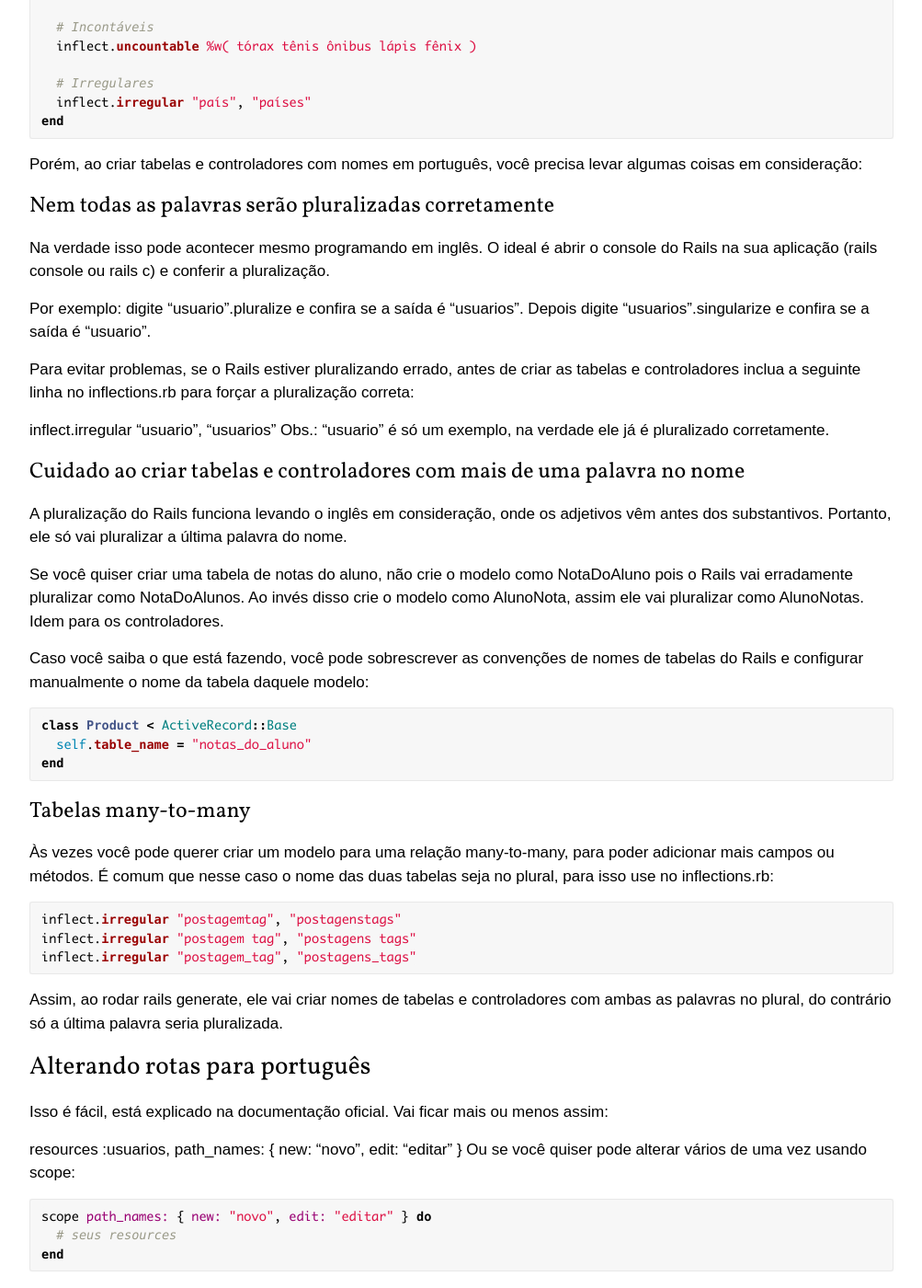
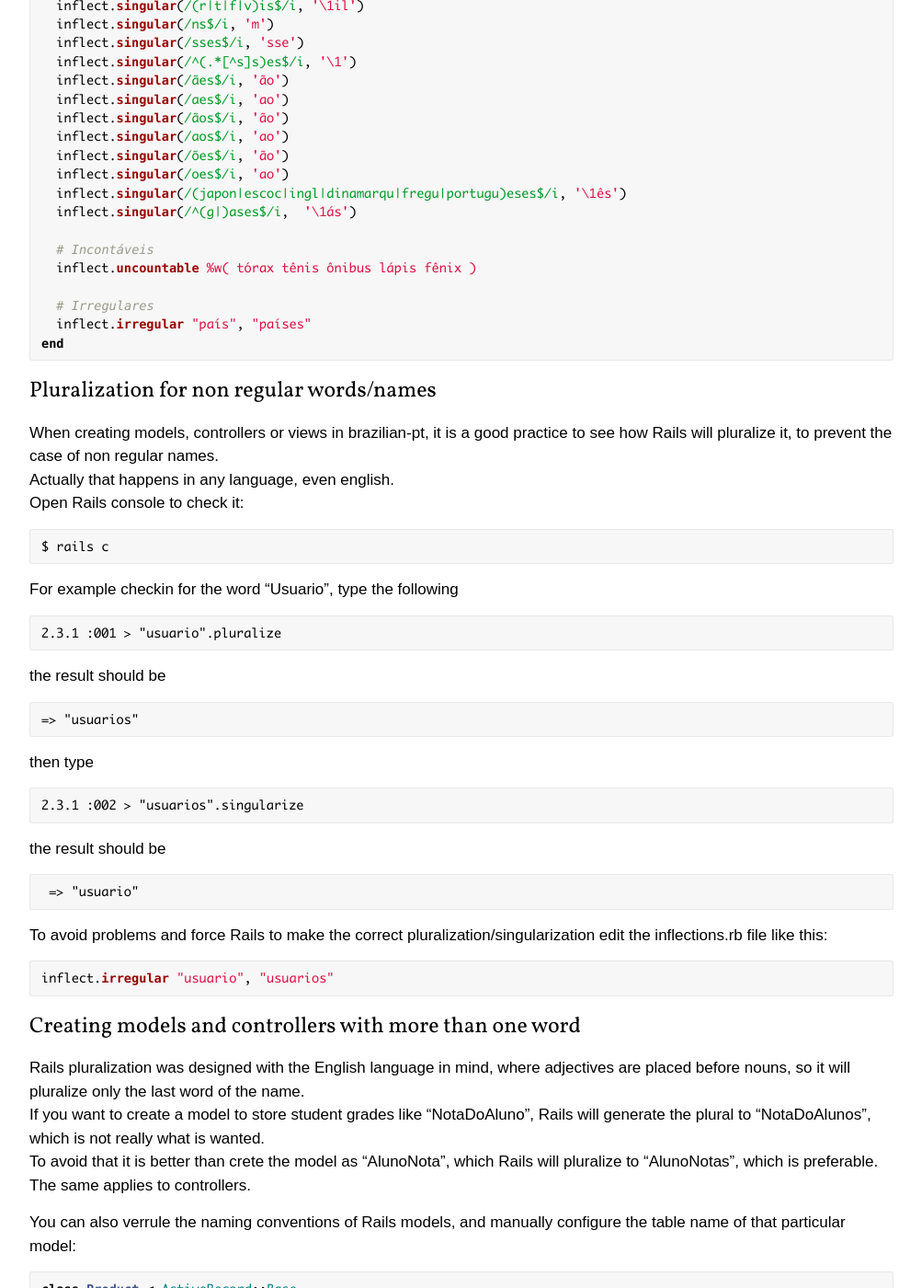
Before and after one commit to MarceloFossRJ/MarceloFossRJ.github.io, a Jekyll site: the page built from _posts/2018-07-12-rails-pt-br.md, in a window 1280 px wide and 1400 px high, scrolled down 5188 px. Shown: the whole window at 92% size, without its empty margins (138-1141 px from the left). Built offline with Jekyll 4.4.1, drawn with Linux system fonts in a browser that asks for light colours; some web fonts are replaced; some of the changed text lies outside the part shown.

Commit message:
translate it

````diff
--- a/_posts/2018-07-12-rails-pt-br.md
+++ b/_posts/2018-07-12-rails-pt-br.md
@@ -6,11 +6,18 @@ categories: [article]
 tags: [architecture, rails, ror]
 author: Marcelo Foss
 ---
-https://pt.stackoverflow.com/questions/19512/como-programar-em-português-no-ruby-on-rails
 
-## Mudando a interface para português
+Gostaria de saber como posso programar uma aplicação em Ruby on Rails em português, em vez de inglês.
 
-Crie o arquivo ```config/locales/pt-BR.yml``` e cole lá o seguinte conteúdo:
+Há basicamente três problemas nisso:
+
+Como mudar pra português a interface com o usuário? (Mensagens do erro do ActiveRecord, datas e horas por extenso, etc)
+Como posso fazer a pluralização funcionar em português para eu que possa criar nomes das tabelas e dos controladores em português? (Por exemplo: Usuario em vez de User)
+Como altero as rotas de /edit para /editar e /new para /novo?
+
+## Changing the interface to brazilian-pt
+
+Create the file ```config/locales/pt-BR.yml``` and insert the following:
 
 ```ruby
 pt-BR:
@@ -186,17 +193,20 @@ pt-BR:
         record_invalid: "A validação falhou: %{errors}"
 ```
 
-Depois vá em config/application.rb e adicione o conteúdo abaixo. Isso torna o português do Brasil a linguagem padrão da aplicação.
+## Making brazilian-pt the default language to your application
+Go to ```config/application.rb``` and add the following:
 
+```
+#config/application.rb
 config.i18n.default_locale = :"pt-BR"
 I18n.enforce_available_locales = false
+```
 
+## Changing pluralization to brazilian-pt
 
-## Alterando pluralização para português
+The file ```config/initializers/inflections.rb``` has the responsibility to tell Rails how to pluralize or sigularize names. Add the following:
 
-O arquivo config/initializers/inflections.rb é o responsável em dizer para o Rails como ele deve pluralizar/singularizar os nomes. Altere-o para o seguinte conteúdo:
-
-``` ruby
+```ruby
 # encoding: utf-8
 # Be sure to restart your server when you modify this file.
 
@@ -260,26 +270,44 @@ ActiveSupport::Inflector.inflections do |inflect|
 end
 ```
 
-Porém, ao criar tabelas e controladores com nomes em português, você precisa levar algumas coisas em consideração:
+### Pluralization for non regular words/names
 
-### Nem todas as palavras serão pluralizadas corretamente
+When creating models, controllers or views in brazilian-pt, it is a good practice to see how Rails will pluralize it, to prevent the case of non regular names.
+Actually that happens in any language, even english.
+Open Rails console to check it:
+```
+$ rails c
+```
+For example checkin for the word "Usuario", type the following
+```
+2.3.1 :001 > "usuario".pluralize
+```
+the result should be
+```
+=> "usuarios"
+```
+then type
+```
+2.3.1 :002 > "usuarios".singularize
+```
+the result should be
+```
+ => "usuario"
+```
+To avoid problems and force Rails to make the correct pluralization/singularization
+edit the inflections.rb file like this:
 
-Na verdade isso pode acontecer mesmo programando em inglês. O ideal é abrir o console do Rails na sua aplicação (rails console ou rails c) e conferir a pluralização.
+```ruby
+inflect.irregular "usuario", "usuarios"
+```
 
-Por exemplo: digite "usuario".pluralize e confira se a saída é "usuarios". Depois digite "usuarios".singularize e confira se a saída é "usuario".
+### Creating models and controllers with more than one word
 
-Para evitar problemas, se o Rails estiver pluralizando errado, antes de criar as tabelas e controladores inclua a seguinte linha no inflections.rb para forçar a pluralização correta:
+Rails pluralization was designed with the English language in mind, where adjectives are placed before nouns, so it will pluralize only the last word of the name.
+If you want to create a model to store student grades like "NotaDoAluno", Rails will generate the plural to "NotaDoAlunos", which is not really what is wanted.
+To avoid that it is better than crete the model as "AlunoNota", which Rails will pluralize to "AlunoNotas", which is preferable. The same applies to controllers.
 
-inflect.irregular "usuario", "usuarios"
-Obs.: "usuario" é só um exemplo, na verdade ele já é pluralizado corretamente.
-
-### Cuidado ao criar tabelas e controladores com mais de uma palavra no nome
-
-A pluralização do Rails funciona levando o inglês em consideração, onde os adjetivos vêm antes dos substantivos. Portanto, ele só vai pluralizar a última palavra do nome.
-
-Se você quiser criar uma tabela de notas do aluno, não crie o modelo como NotaDoAluno pois o Rails vai erradamente pluralizar como NotaDoAlunos. Ao invés disso crie o modelo como AlunoNota, assim ele vai pluralizar como AlunoNotas. Idem para os controladores.
-
-Caso você saiba o que está fazendo, você pode sobrescrever as convenções de nomes de tabelas do Rails e configurar manualmente o nome da tabela daquele modelo:
+You can also verrule the naming conventions of Rails models, and manually configure the table name of that particular model:
 
 ```ruby
 class Product < ActiveRecord::Base
@@ -287,9 +315,9 @@ class Product < ActiveRecord::Base
 end
 ```
 
-### Tabelas many-to-many
+### Many-to-many tables
 
-Às vezes você pode querer criar um modelo para uma relação many-to-many, para poder adicionar mais campos ou métodos. É comum que nesse caso o nome das duas tabelas seja no plural, para isso use no inflections.rb:
+When you need to create a many-to-many relationship, it is common to have the names of the two tables in the plural, to do that edit the ```inflections.rb``` file, so that when executing rails generate, it will create models and controllers with both words in plural.
 
 ```ruby
 inflect.irregular "postagemtag", "postagenstags"
@@ -297,40 +325,43 @@ inflect.irregular "postagem tag", "postagens tags"
 inflect.irregular "postagem_tag", "postagens_tags"
 ```
 
-Assim, ao rodar rails generate, ele vai criar nomes de tabelas e controladores com ambas as palavras no plural, do contrário só a última palavra seria pluralizada.
+## Changing routes to portuguese
 
-## Alterando rotas para português
-
-Isso é fácil, está explicado na documentação oficial. Vai ficar mais ou menos assim:
-
+Edite the routes.rb file:
+```ruby
 resources :usuarios, path_names: { new: "novo", edit: "editar" }
-Ou se você quiser pode alterar vários de uma vez usando scope:
-
+```
+Or using scopes:
 ```ruby
 scope path_names: { new: "novo", edit: "editar" } do
   # seus resources
+
 end
 ```
 
-As variáveis _path não são alteradas, continuam com new e edit. Por exemplo: new_usuario_path e edit_usuario_path(@usuario).
+The path variables are not changed, they are kept as "new" and "edit", for example "new_usuario_path" e "edit_usuario_path(@usuario)" .
 
-Bônus - Configurando Fuso Horário
 
-O Rails por default exibe e guarda no banco as horas no horário UTC.
+## Configuring timezone
 
-Se você quiser que o Rails continue guardando datas/horas no formato UTC, mas converta para o usuário em outro horário, como o de Brasília, use o código abaixo no config/application.rb:
+By default Rails shows and store time int the databse using UTC.
+
+If you want that Rails keep on storing time with UTC format, but convert it to the user in another timezone, like Rio de Janeiro, use the following on ```config/application.rb```:
 
 ```ruby
 config.time_zone = "Brasilia"
 ```
 
-Isso é uma boa ideia se você precisa suportar usuários de países diferentes.
+The is the best if you need to support users from different countries/timezones
 
-Porém se você quiser que o Rails tanto guarde no banco como exiba ao usuário no horário de Brasília, use:
+However, if you wish that Rails stores the timezone like it shows to the user, use:
 
 ```ruby
 config.time_zone = "Brasilia"
 config.active_record.default_timezone = :local
 ```
+That is better when you are using a lagacy database, that uses Brasília timezone, or if you import data from another database directly via SQL and not via ActiveRecord.
 
-Isso é necessário quando você está trabalhando em uma base legada, que usa o horário de Brasília em suas colunas de data e hora. Ou se a base é própria mas você importa dados de outra base direto via SQL, sem ser via ActiveRecord.
+
+# Reference
+[https://pt.stackoverflow.com/questions/19512/como-programar-em-português-no-ruby-on-rails](https://pt.stackoverflow.com/questions/19512/como-programar-em-português-no-ruby-on-rails)
````
